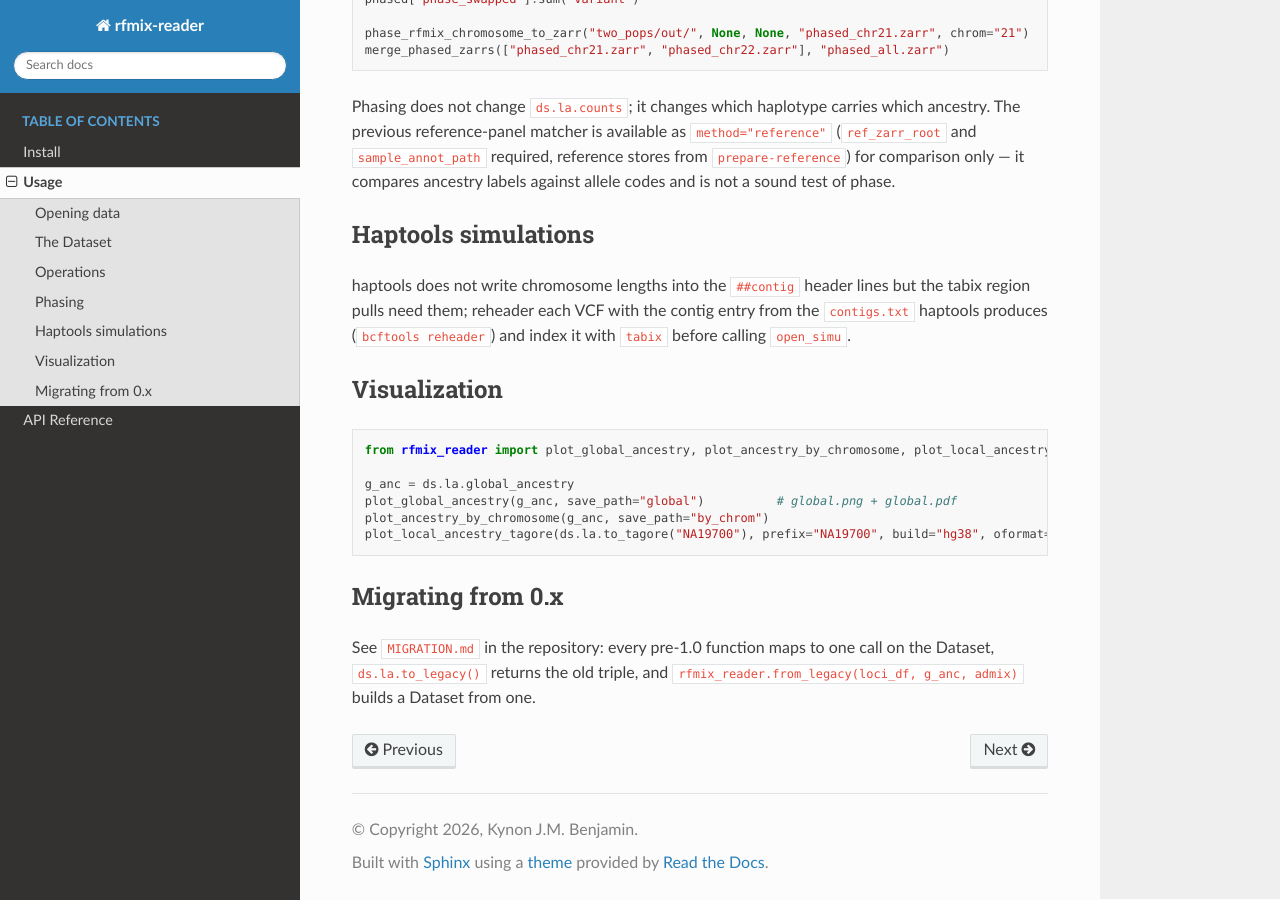
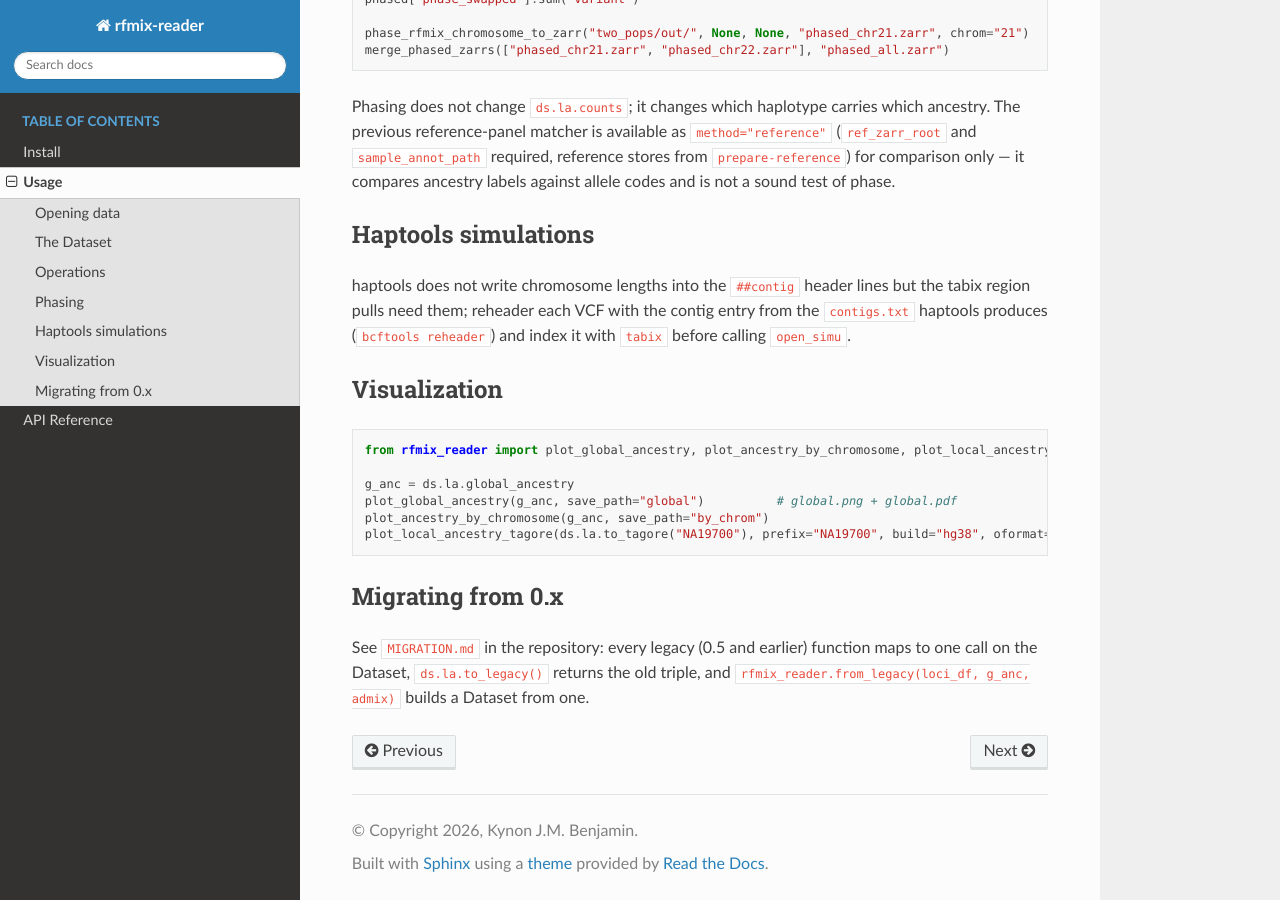
Before and after one commit to heart-gen/rfmix_reader, a Sphinx documentation site: the page built from docs/usage.rst, in a window 1280 px wide and 900 px high, scrolled down 2238 px. Built offline with Sphinx 7.4.7 and the Read the Docs theme 3.1.0, drawn with Linux system fonts in a browser that asks for light colours; some of the changed text lies outside the part shown.

Commit message:
Move the release to 0.6.0 and track the msp test fixtures
The Tests workflow failed on main because tests/data/msp/chr{1,2}.msp.tsv
were matched by the "*.msp.tsv" ignore rule and never committed; every
test that opens the msp fixture raised FileNotFoundError on CI. Negate the
rule under tests/data and add the two files.

Version 0.6.0 instead of 1.0.0: the rebuild is complete, but 1.0 waits
until CI on every supported Python and the benchmark comparison against
0.3.1 have been reviewed. Docs, the removed-name error message and the
changelog now say 0.6 / "legacy (0.5 and earlier)" instead of 1.0.

```diff
--- a/docs/usage.rst
+++ b/docs/usage.rst
@@ -59,7 +59,7 @@
    ds.la.global_ancestry        # DataFrame: sample_id, <ancestries>, chrom
    ds.la.samples, ds.la.ancestries, ds.la.chromosomes
    ds.la.sel_region("chr21", 15_000_000, 20_000_000)
-   loci_df, g_anc, local_array = ds.la.to_legacy()   # the pre-1.0 triple
+   loci_df, g_anc, local_array = ds.la.to_legacy()   # the legacy (0.5) triple
 
 Operations
 ----------
@@ -148,6 +148,6 @@
 Migrating from 0.x
 ------------------
 
-See ``MIGRATION.md`` in the repository: every pre-1.0 function maps to one
+See ``MIGRATION.md`` in the repository: every legacy (0.5 and earlier) function maps to one
 call on the Dataset, ``ds.la.to_legacy()`` returns the old triple, and
 ``rfmix_reader.from_legacy(loci_df, g_anc, admix)`` builds a Dataset from one.
--- a/pyproject.toml
+++ b/pyproject.toml
@@ -1,6 +1,6 @@
 [tool.poetry]
 name = "rfmix-reader"
-version = "1.0.0"  # This will be overridden if dynamic versioning is enabled
+version = "0.6.0"  # This will be overridden if dynamic versioning is enabled
 description = "RFMix-reader is a Python package designed to efficiently read and process output files generated by RFMix, a popular tool for estimating local ancestry in admixed populations. The package employs a lazy loading approach, which minimizes memory consumption by reading only the loci that are accessed by the user, rather than loading the entire dataset into memory at once."
 authors = ["Kynon J.M. Benjamin <kj.benjamin90@gmail.com>"]
 maintainers = ["Kynon J.M. Benjamin <kj.benjamin90@gmail.com>"]
--- a/rfmix_reader/__init__.py
+++ b/rfmix_reader/__init__.py
@@ -86,7 +86,7 @@
         return obj
     if name in _REMOVED:
         raise AttributeError(
-            f"rfmix_reader.{name} was removed in 1.0; use {_REMOVED[name]} "
+            f"rfmix_reader.{name} was removed in 0.6; use {_REMOVED[name]} "
             "(see MIGRATION.md)."
         )
     raise AttributeError(f"module {__name__!r} has no attribute {name!r}")
```
Also changed, not shown: CHANGELOG.md (+5 -3 lines), MIGRATION.md (+3 -3 lines), README.md (+2 -2 lines), 6 other files.
